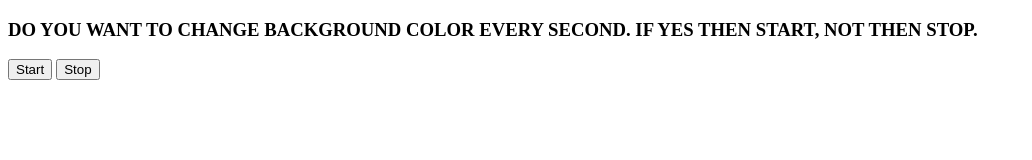
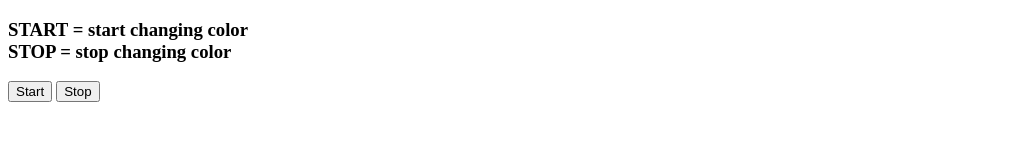
Before and after one commit to jayminDarji2003/Advance-JavaScript-Concepts, a plain HTML site: page project in async await/index.html in a window 1280 px wide. Shown: the whole page, without its empty margins (0-1032 px from the left). Drawn offline with Linux system fonts and the light colour scheme.

Commit message:
Done with the dat 14

```diff
--- a/project in async await/index.html
+++ b/project in async await/index.html
@@ -9,7 +9,9 @@
 
 <body>
     <h3>
-        DO YOU WANT TO CHANGE BACKGROUND COLOR EVERY SECOND. IF YES THEN START, NOT THEN STOP.
+        START = start changing color
+        <br>
+        STOP = stop changing color
     </h3>
     <button id="start">Start</button>
     <button id="stop">Stop</button>
--- a/project in async await/index.js
+++ b/project in async await/index.js
@@ -43,6 +43,7 @@ const startChangingColor = function () {
 
 const stopChangingColor = function () {
     clearInterval(changeColor);
+    changeColor = null;
     console.log("stoping color change");
 }
 
```
